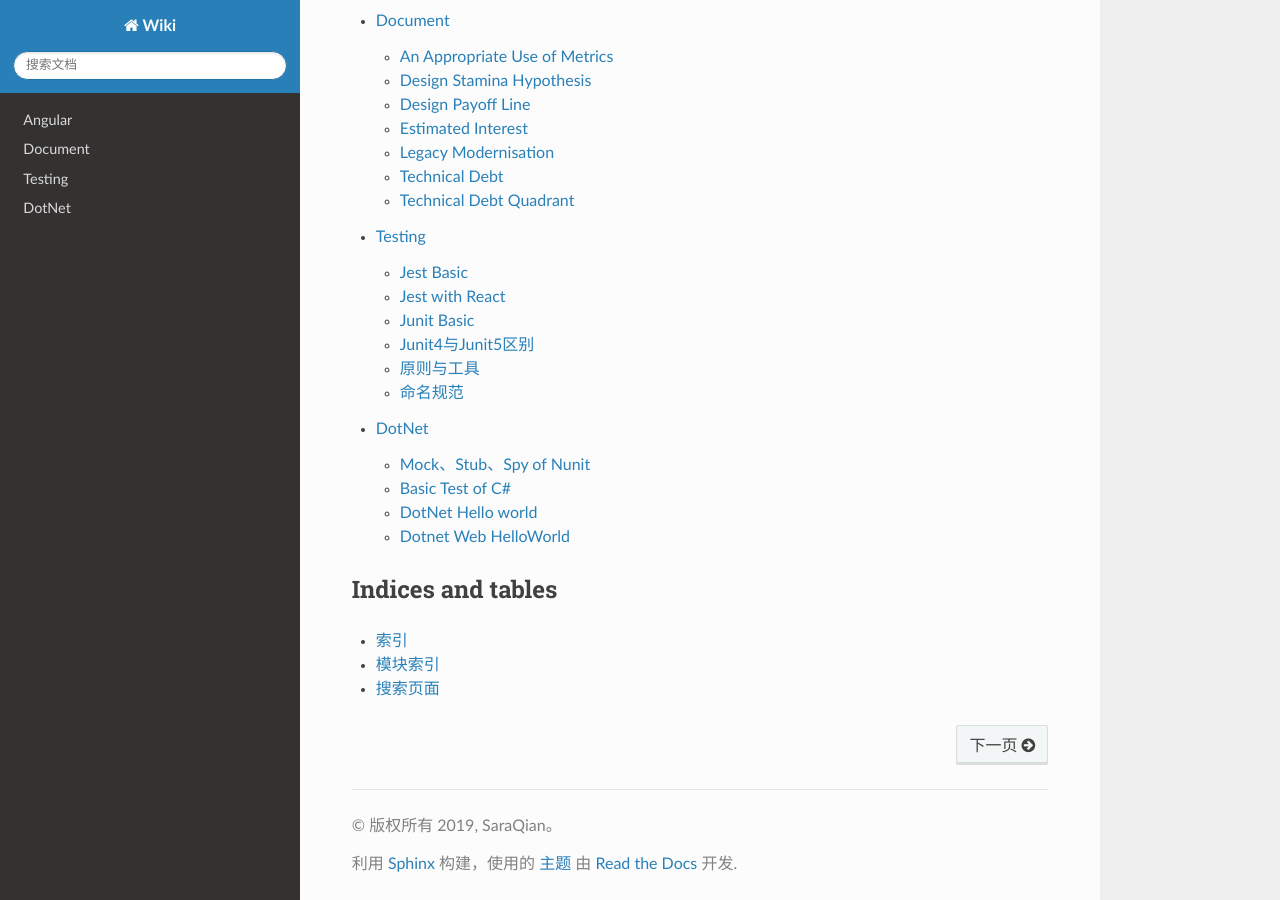
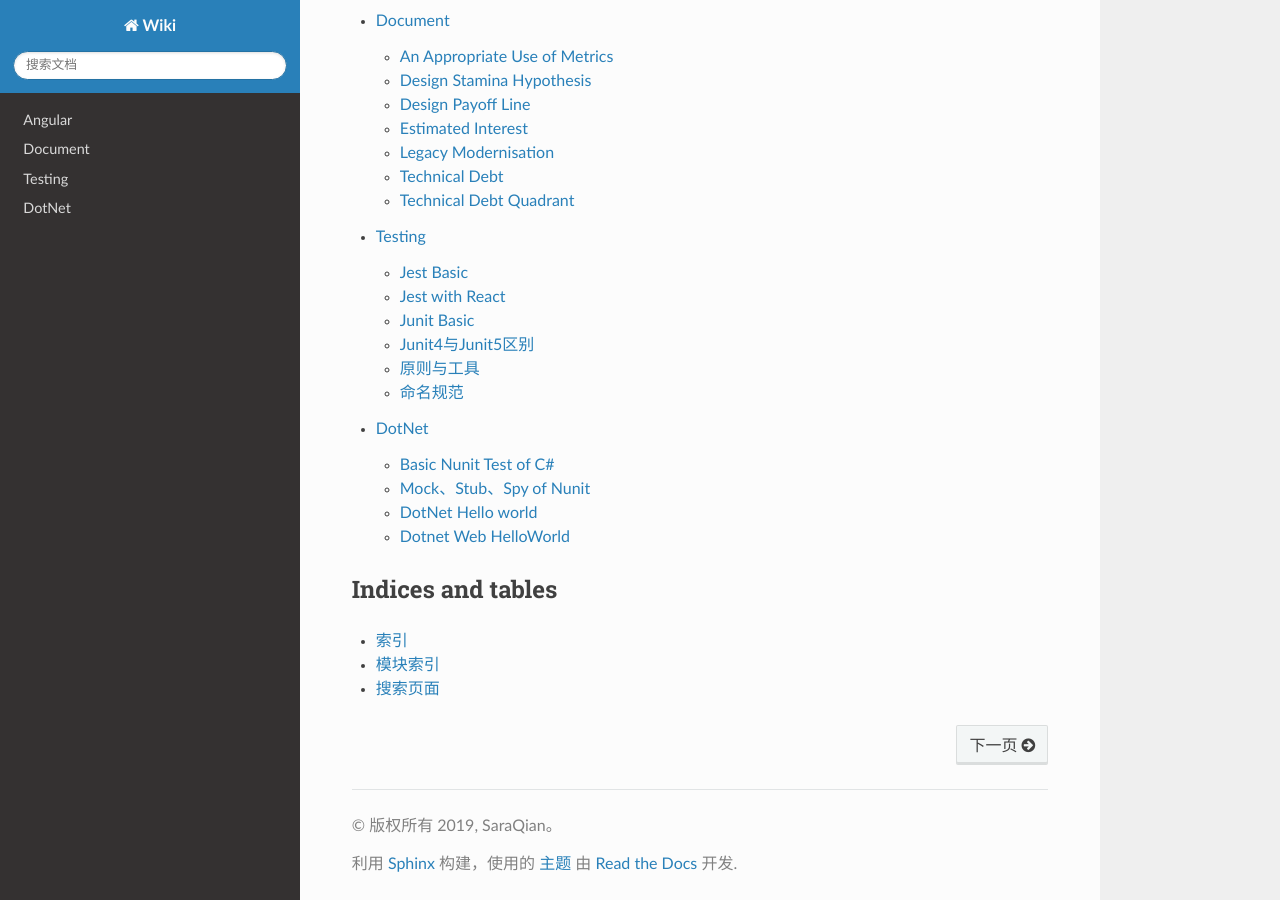
Before and after one commit to abigail830/Sphinx_wiki, a Sphinx documentation site: the page built from source/index.rst, in a window 1280 px wide and 900 px high, scrolled down 582 px. Built offline with Sphinx 7.4.7 and the Read the Docs theme 2.0.0, drawn with Linux system fonts in a browser that asks for light colours.

Commit message:
Update and rename Basic Test.rst to Basic Nunit Test.rst

```diff
--- a/source/dotnet/Basic Test.rst
+++ b/source/dotnet/Basic Nunit Test.rst
@@ -1,4 +1,4 @@
-Basic Test of C#
+Basic Nunit Test of C#
 ==============================
 
 * `Starting Note`_
@@ -163,4 +163,4 @@ solution/project/NumberCounterService.cs
     }
   }
 
-.. index:: Testing, dotnet, C#
+.. index:: Testing, dotnet, C#, Nunit
```
